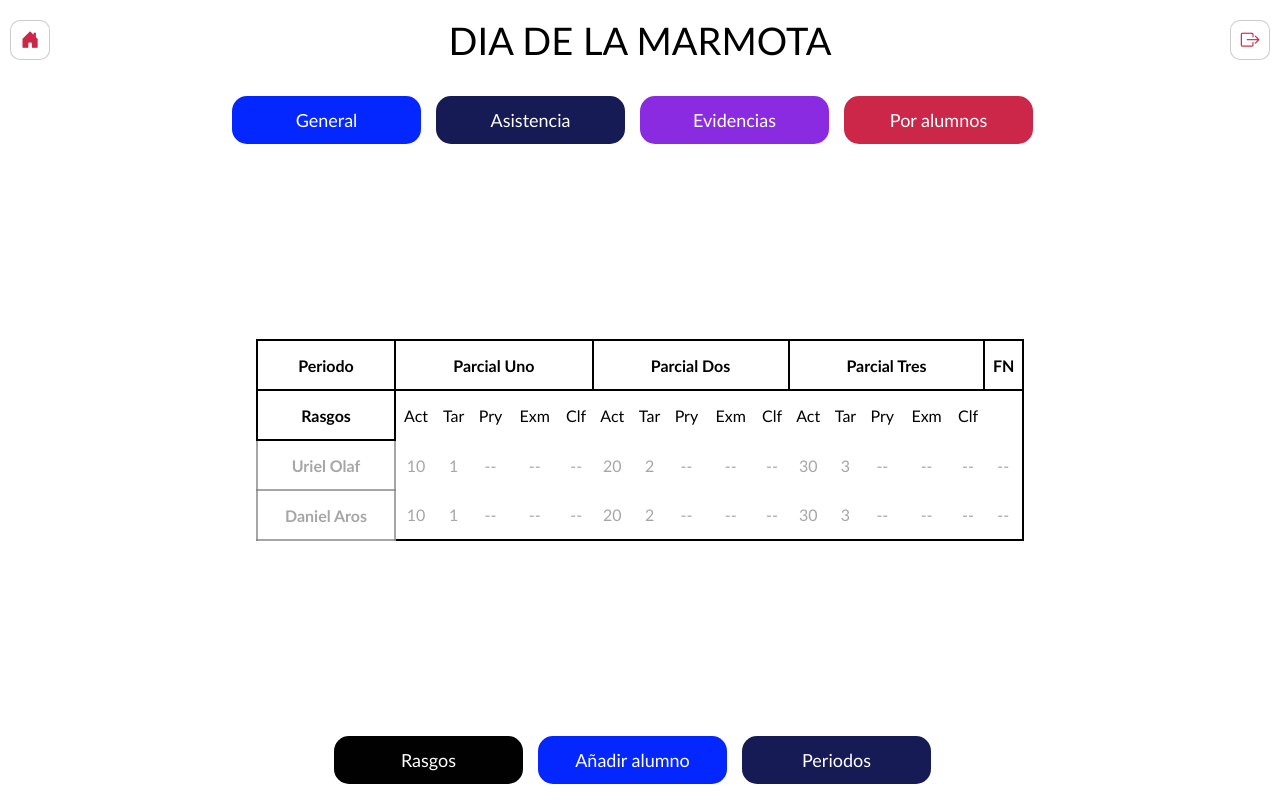
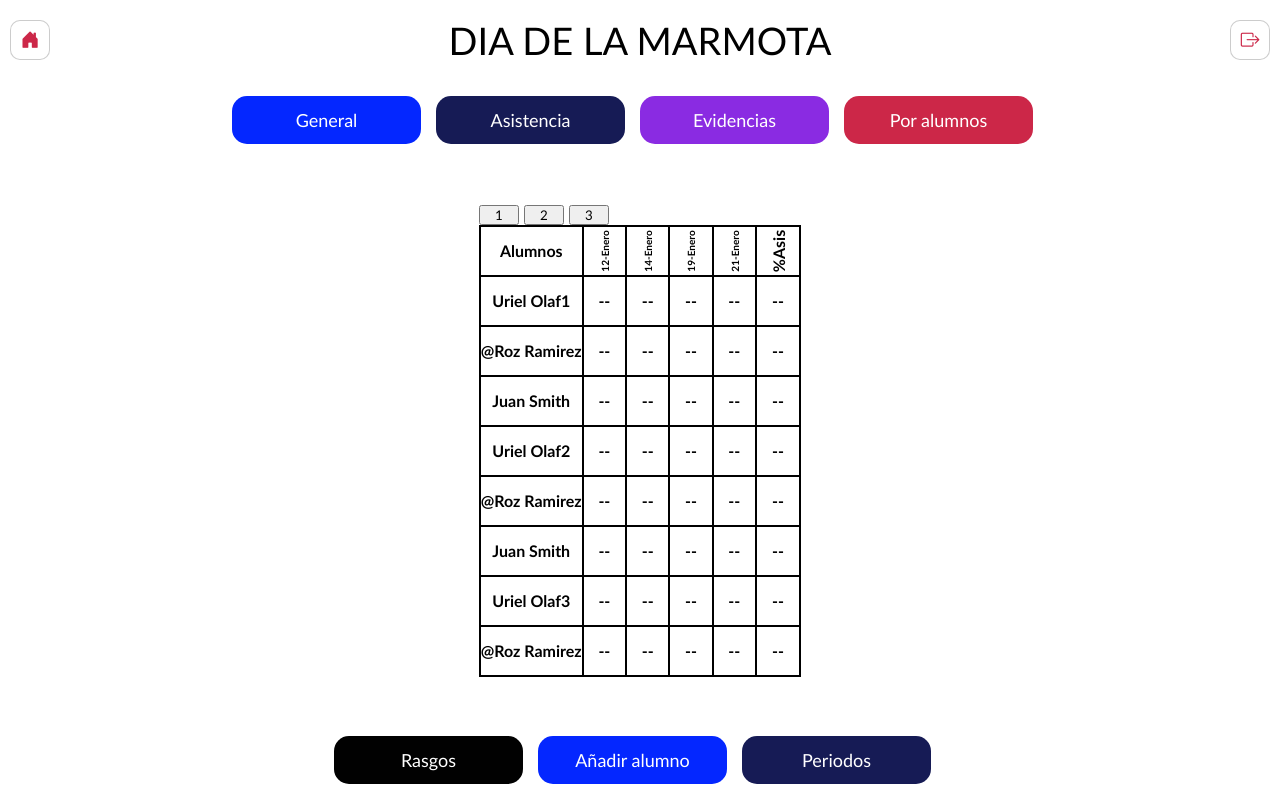
Before and after one commit to OlafGG/FrontServicioSocial, a React (Create React App) app: page / in a window 1280 px wide. Built offline with nearby package versions, Linux system fonts and the light colour scheme.

Commit message:
Added table assistence funtion

```diff
--- a/src/components/pure/table.alum.jsx
+++ b/src/components/pure/table.alum.jsx
@@ -99,22 +99,36 @@ const TableAlum = () => {
         nombre: 'Juan Smith'
     }]
 
+    const fechas = [{
+        fecha: '12-Enero'
+    },
+    {
+        fecha: '14-Enero'
+    },
+    {
+        fecha: '19-Enero'
+    },
+    {
+        fecha: '21-Enero'
+    }
+    ]
+
     const [inicio, setInicio] = useState(0);
     const [fin, setFin] = useState(8);
-
+    const  [array, setArray] = useState(fechas.length);
     return (
         <div className='div-table-alum-principal'>
-        <button onClick={() => {
+        <button className='button-change-students' onClick={() => {
             setInicio(0);
             setFin(8);
             }
             }>1</button>
-        <button onClick={() => {
+        <button className='button-change-students' onClick={() => {
             setInicio(8);
             setFin(16);
             }
             }>2</button>
-        <button onClick={() => {
+        <button className='button-change-students' onClick={() => {
             setInicio(16);
             setFin(24);
             }
@@ -122,13 +136,23 @@ const TableAlum = () => {
             <table id='table-students'>
                 <tr>
                     <th>Alumnos</th>
-                    <th className='rotate'>Fecha</th>
+
+                    {
+                       fechas.map((element, index) => array > 0 ?
+                       <th className='rotate fecha-text'> {element.fecha} </th>
+                       :
+                       ''
+                       )
+                    }
                     <th className='rotate'>%Asis</th>
                 </tr>
                 {
                     DumYVATA1.map((element, index) => index >= inicio && index < fin  ?  <tr>
                     <th>{element.nombre}</th>
-                    <th> -- </th>
+                    {
+                       fechas.map((element, index) =>
+                       <th> -- </th>)
+                    }
                     <th> -- </th>
                 </tr> : '')
                 }
--- a/src/css/table.alum.css
+++ b/src/css/table.alum.css
@@ -1,8 +1,4 @@
-#table-students, th{
-    border: 1px solid rgba(128, 128, 128, .2);
-    border-collapse: collapse;
 
-}
 
 th{
     width: auto;
@@ -11,3 +7,17 @@ th{
 .rotate{
     transform: rotate(-90.0deg);
 }
+
+.fecha-text{
+    font-size: 10px;
+}
+#table-students, th{
+    border: 1px solid rgba(128, 128, 128, .2);
+    border-collapse: collapse;
+}
+
+.button-change-students{
+    width: 40px;
+    height: 20px;
+    margin-right: 5px;
+}
--- a/src/pages/class/class.add.info.edit.jsx
+++ b/src/pages/class/class.add.info.edit.jsx
@@ -23,8 +23,8 @@ const ClassAddInfoEdit = () => {
                 {/*<i id='' class="bi bi-person-fill-x icon-background-edit-info"></i>
                 <p id='p-icon'>Aun no has agregado alumnos a esta clase</p>*/}
                 {/*<AddEvidens></AddEvidens>*/}
-                {/*<TableAlum></TableAlum>*/}
-                <TableStudents></TableStudents>
+                <TableAlum></TableAlum>
+                {/*<TableStudents></TableStudents>*/}
             </div>
             <div className='class-add-info-buttons-edit'>
                 <button className='class-info-general-buttons' id='rasgos'>Rasgos</button>
```
